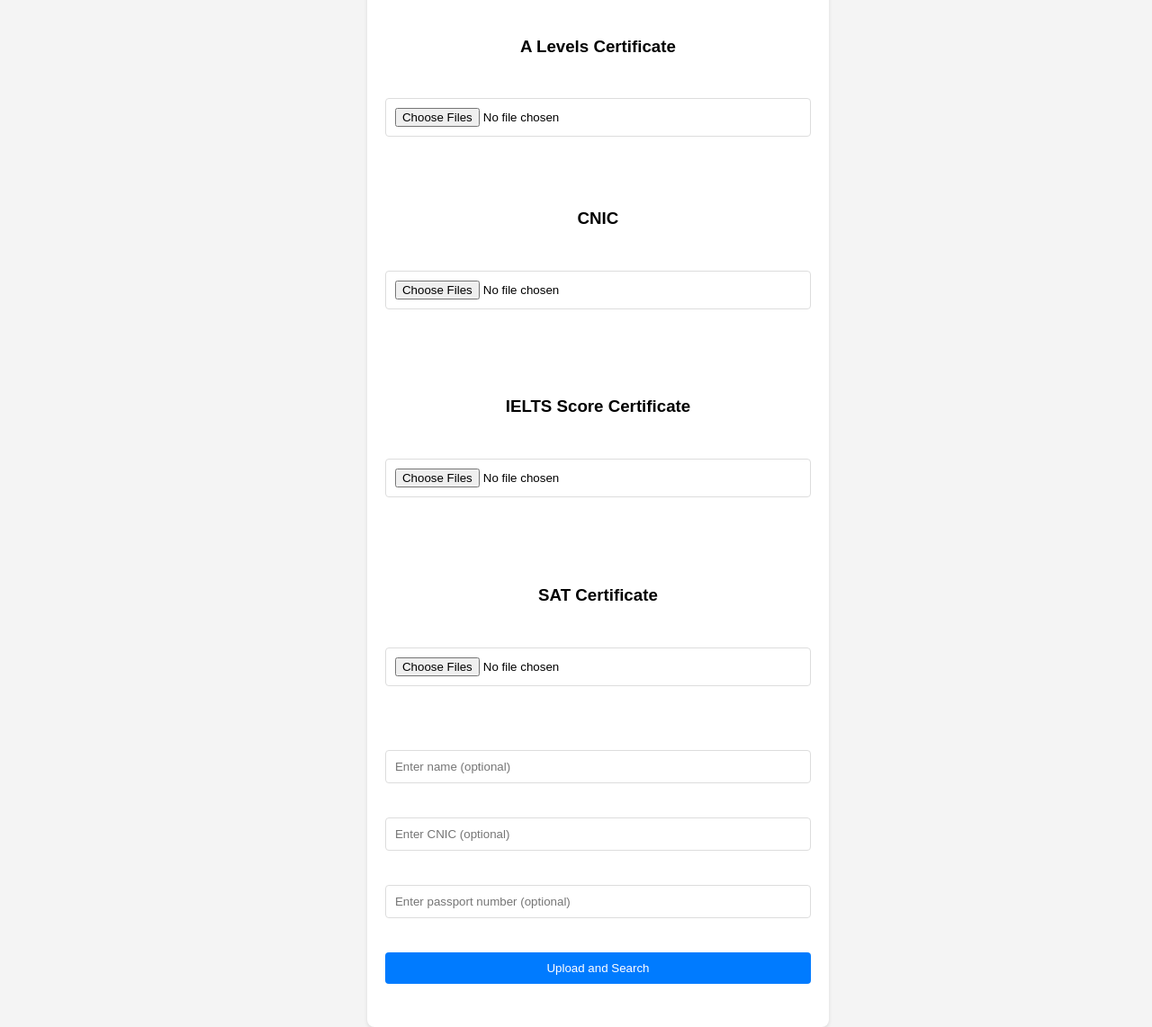
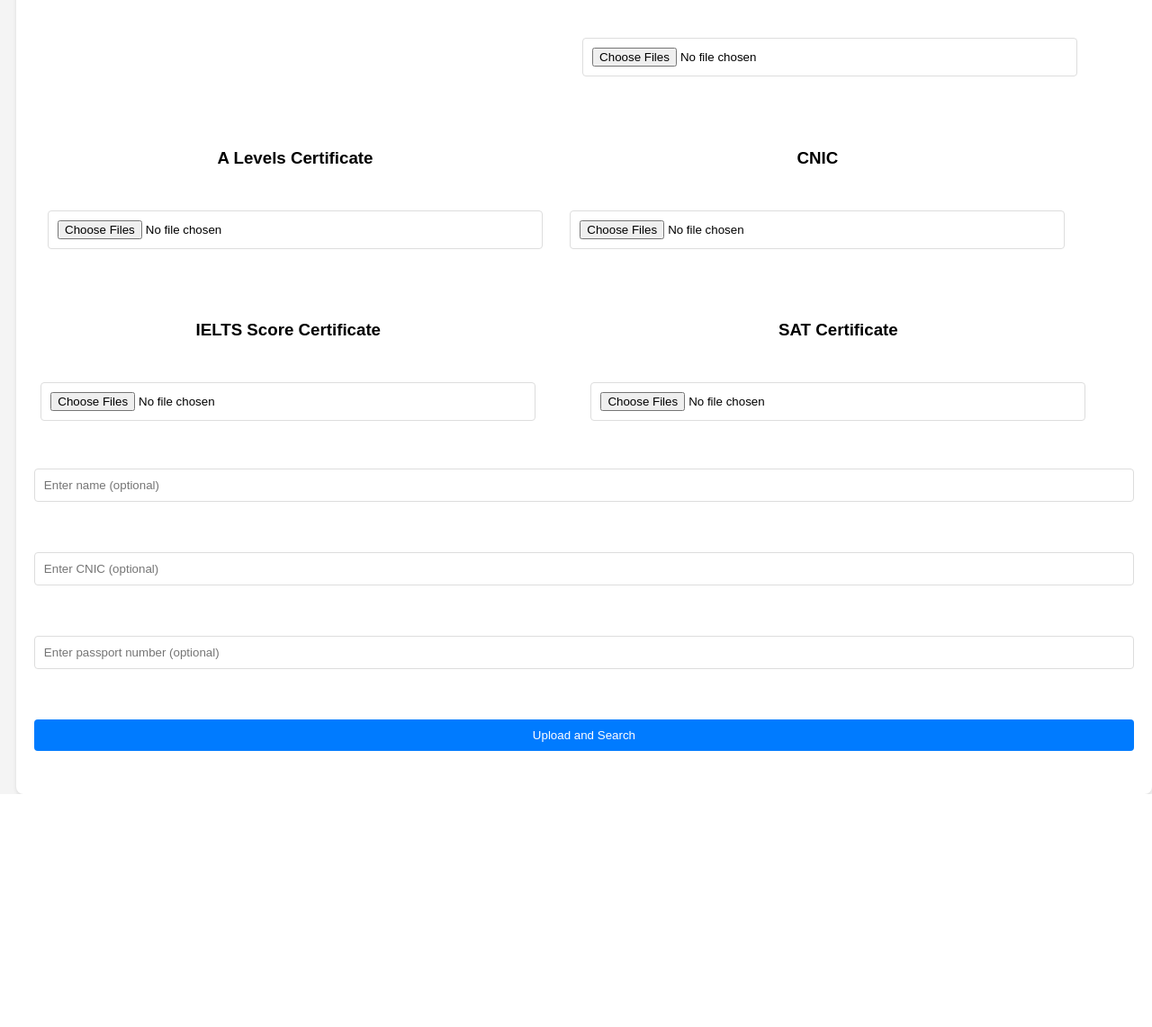
Before and after one commit to spaceboi21/Document_Checker, a Flask app: page / in a window 1280 px wide. Shown: the whole page at 90% size. After the commit the page ends 883 px from the top, so only its background shows below. Run offline with Flask 3, Linux system fonts and the light colour scheme.

Commit message:
edit css

```diff
--- a/static/style.css
+++ b/static/style.css
@@ -15,6 +15,12 @@
     border-radius: 8px;
     box-shadow: 0 2px 4px rgba(0, 0, 0, 0.1);
     text-align: center;
+    display: flex;
+    /* Enable flexbox layout */
+    flex-wrap: wrap;
+    /* Allow items to wrap */
+    justify-content: space-around;
+    /* Distribute items with space around them*/
 }
 
 h1 {
@@ -56,7 +62,9 @@
 
 /* Styling for upload boxes */
 .upload-box {
-    margin-bottom: 15px; /* Add spacing between boxes */
+    margin-bottom: 15px;
+    flex-basis: 45%;
+    /* Adjust percentage as needed */
 }
 
 /* Styling for result section */
@@ -72,7 +80,8 @@
     margin-bottom: 10px;
 }
 
-.result-item h3 { /* Optional style for the file name */
+.result-item h3 {
+    /* Optional style for the file name */
     margin-bottom: 5px;
     font-weight: bold;
 }
```
